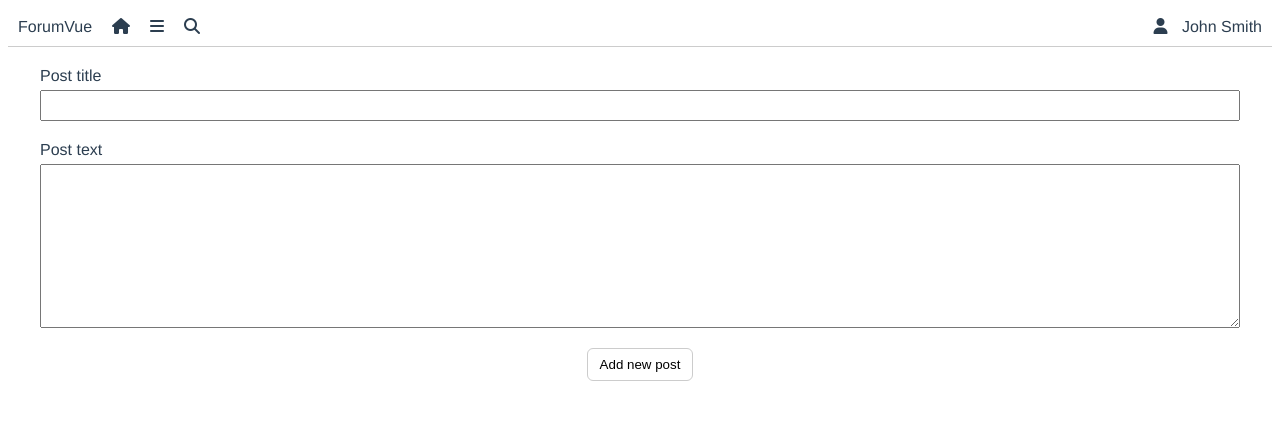
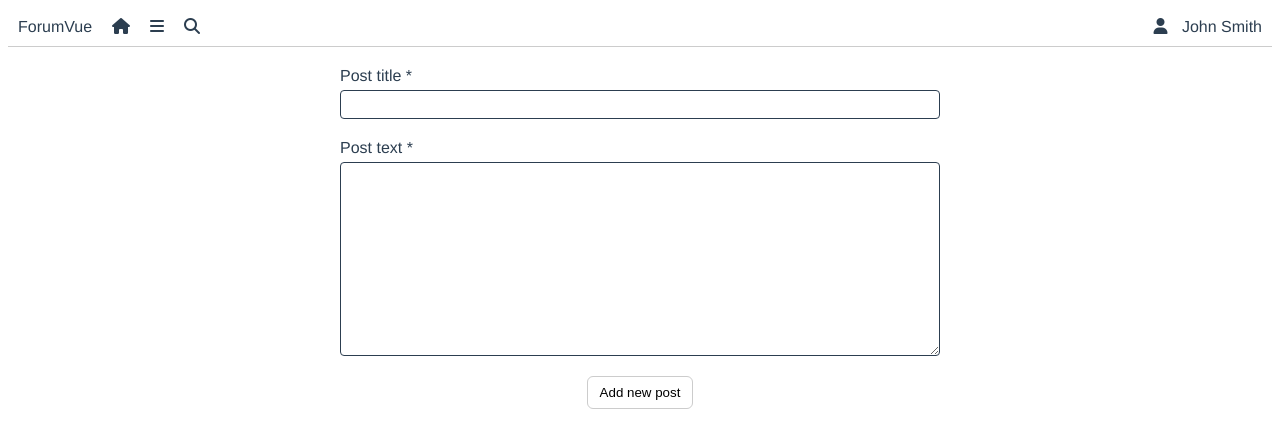
Before and after one commit to KristijanJ/vue-forum, a Vue app: page /board/0/add-new in a window 1280 px wide. Shown: the top 448 px of the page. Built offline with nearby package versions, Linux system fonts and the light colour scheme.

Commit message:
add new post and validation

```diff
--- a/src/assets/css/style.css
+++ b/src/assets/css/style.css
@@ -6,6 +6,14 @@
 }
 .container {
     max-width: 1200px;
+    margin: 0 auto;
+}
+.container.container-narrow {
+    max-width: 900px;
+    margin: 0 auto;
+}
+.container.container-boxed {
+    max-width: 600px;
     margin: 0 auto;
 }
 .page-header {
@@ -39,10 +47,16 @@
     border-radius: 6px;
 }
 
-.line-clamp {
+.line-clamp-2 {
     display: -webkit-box;
-    -webkit-line-clamp: 3;
+    -webkit-line-clamp: 2;
     -webkit-box-orient: vertical;
+}
+
+textarea {
+    font-family: inherit;
+    font-size: inherit;
+    font-weight: inherit;
 }
 
 .form-group {
@@ -53,12 +67,20 @@
 .form-group label {
     margin-bottom: 5px;
 }
-.form-group input {
-    padding: 6px;
-}
+.form-group input,
 .form-group textarea {
     padding: 6px;
+    border-radius: 4px;
+    border: 1px solid #2c3e50;
+}
+.form-group input:focus,
+.form-group textarea:focus {
+    outline: none;
 }
 .form-group.form-group-center {
     align-items: center;
 }
+.form-group-error input,
+.form-group-error textarea {
+    border: 1px solid red;
+}
--- a/src/components/ForumBoard.vue
+++ b/src/components/ForumBoard.vue
@@ -22,7 +22,7 @@
 
         <div class="forum-board-separator" />
 
-        <div class="forum-board-latest-post line-clamp">
+        <div class="forum-board-latest-post line-clamp-2">
             <div v-if="forumBoard.posts.length">
                 <router-link :to="`/board/${forumBoard.id}/post/${latestPost.id}`">
                     {{ latestPost.title }}
--- a/src/pages/PostAddNewPage.vue
+++ b/src/pages/PostAddNewPage.vue
@@ -1,23 +1,25 @@
 <template>
-    <div class="container">
-        <div class="form-group">
-            <label for="post-title">Post title</label>
+    <div class="container container-boxed">
+        <div class="form-group" :class="{ 'form-group-error': newPost.title.error }">
+            <label for="post-title">Post title *</label>
             <input
                 id="post-title"
-                v-model="newPost.title"
+                v-model="newPost.title.value"
                 type="text"
                 name="post-title"
+                @input="newPost.title.error = false"
             >
         </div>
 
-        <div class="form-group">
-            <label for="post-text">Post text</label>
+        <div class="form-group" :class="{ 'form-group-error': newPost.text.error }">
+            <label for="post-text">Post text *</label>
             <textarea
                 id="post-text"
-                v-model="newPost.text"
+                v-model="newPost.text.value"
                 name="post-text"
                 cols="30"
                 rows="10"
+                @input="newPost.text.error = false"
             />
         </div>
 
@@ -37,8 +39,14 @@ export default {
     data () {
         return {
             newPost: {
-                title: '',
-                text: ''
+                title: {
+                    value: '',
+                    error: false
+                },
+                text: {
+                    value: '',
+                    error: false
+                }
             }
         };
     },
@@ -52,12 +60,37 @@ export default {
             'addNewPostToBoard'
         ]),
         handleAddNewPost () {
+            this.resetNewPostErrors();
+            if (!this.validateForm()) {
+                return;
+            }
             const boardId = this.$route.params.id;
-            this.addNewPostToBoard({ boardId, newPost: this.newPost });
-            this.newPost = {
-                title: '',
-                text: ''
+            const newPost = {
+                title: this.newPost.title.value,
+                text: this.newPost.text.value
             };
+            this.addNewPostToBoard({ boardId, newPost });
+            this.$router.back();
+        },
+        validateForm () {
+            let valid = true;
+            if (!this.newPost.title.value.trim()) {
+                this.newPost.title.error = true;
+                valid = false;
+            }
+            if (!this.newPost.text.value.trim()) {
+                this.newPost.text.error = true;
+                valid = false;
+            }
+            return valid;
+        },
+        resetNewPostValues () {
+            this.newPost.title.value = '';
+            this.newPost.text.value = '';
+        },
+        resetNewPostErrors () {
+            this.newPost.title.error = false;
+            this.newPost.text.error = false;
         }
     }
 };
```
